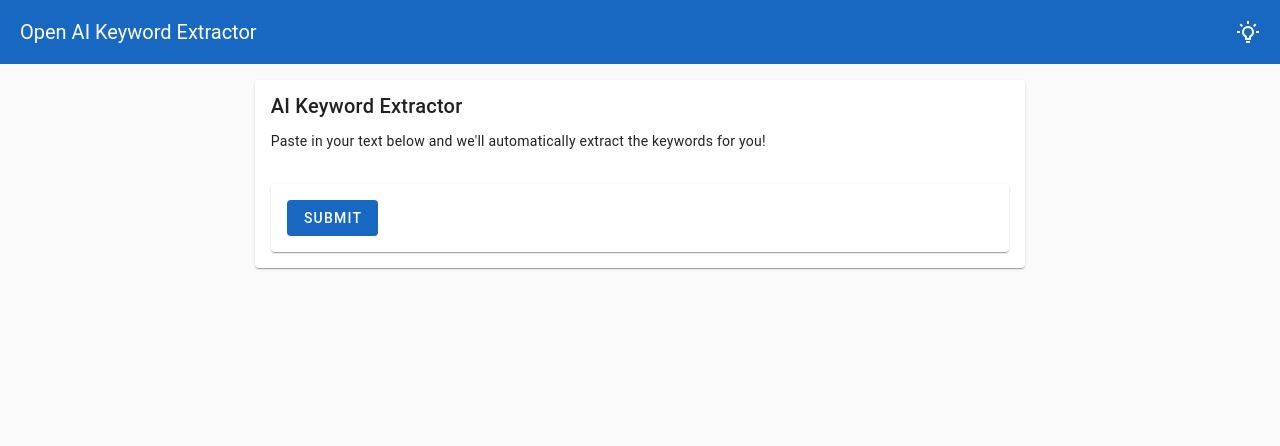
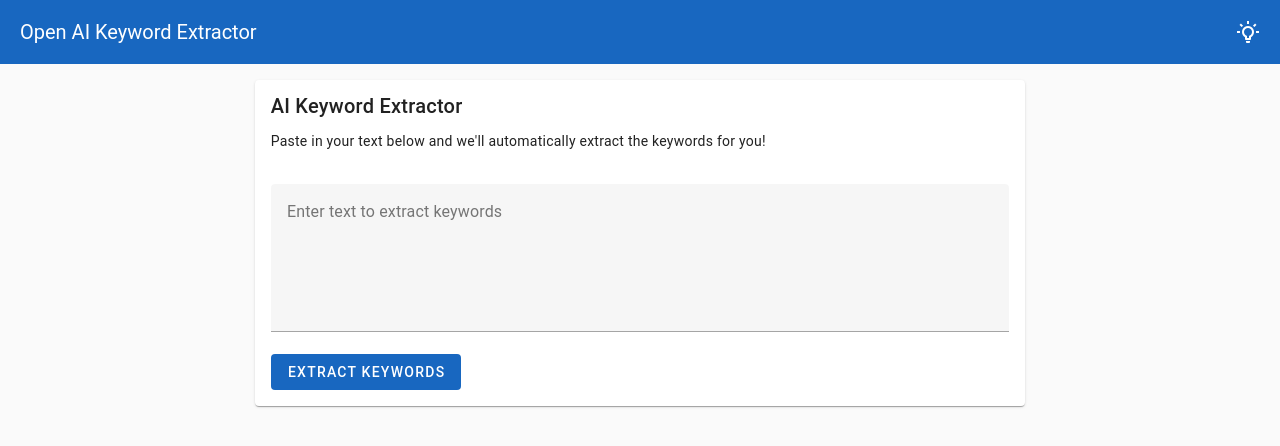
Before and after one commit to BobDempsey/open-ai-keyword-extractor-nuxtjs, a Nuxt app: page / in a window 1280 px wide. Shown: the top 446 px of the page. Built offline with nearby package versions, Linux system fonts and the light colour scheme.

Commit message:
updates Form.vue with appStore

```diff
--- a/components/Form.vue
+++ b/components/Form.vue
@@ -1,9 +1,27 @@
+<script setup>
+// pinia => useAppStore() && storeToRefs() auto imported by nuxt
+
+// pinia appStore
+const appStore = useAppStore();
+const { loading, text } = storeToRefs(appStore);
+
+// onSubmit function cannot be destructured from app store
+const onSubmit = appStore.onSubmit;
+</script>
+
 <template>
-  <v-card>
-    <v-card-text>
-      <v-form ref="form">
-        <v-btn type="submit" color="primary" flat>submit</v-btn>
-      </v-form>
-    </v-card-text>
-  </v-card>
+  <v-form ref="form" :disabled="loading" @submit.prevent="onSubmit">
+    <!-- textarea to enter text to extract keywords -->
+    <v-textarea label="Enter text to extract keywords" v-model="text" />
+
+    <!-- submit btn -->
+    <v-btn
+      type="submit"
+      color="primary"
+      flat
+      :loading="loading"
+      :disabled="loading"
+      >Extract Keywords</v-btn
+    >
+  </v-form>
 </template>
```
